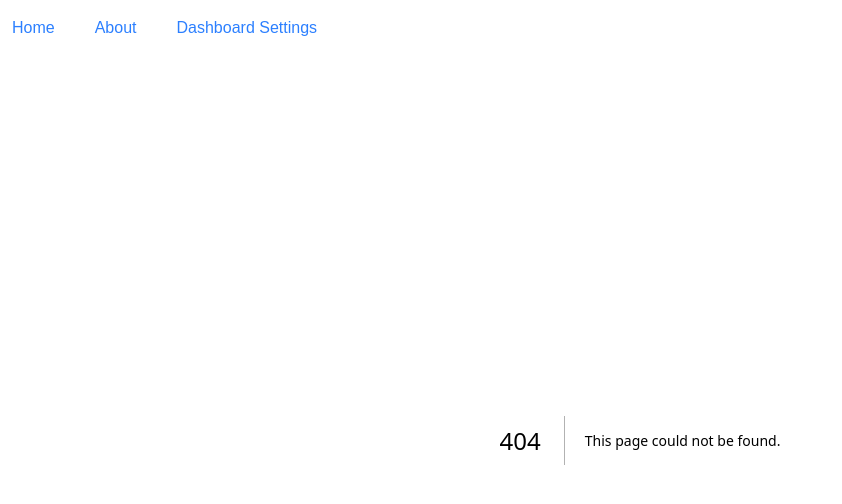
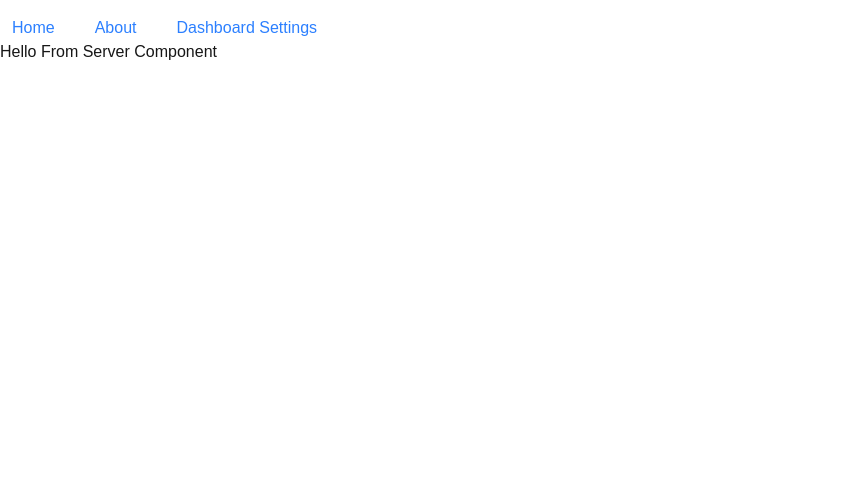
Before and after one commit to adithyaaneesh/next_js_sample, a Next.js app: page /servercomponent in a window 1280 px wide. Before the commit this address had no page. Shown: the top 504 px of the page, without its empty margins (0-842 px from the left). Built offline with nearby package versions, Linux system fonts and the light colour scheme.

Commit message:
server component

```diff
--- a/src/app/page.js
+++ b/src/app/page.js
@@ -1,4 +1,5 @@
 import Image from "next/image";
+import ServerComponenent from "./servercomponent/page";
 
 export default function Home() {
   return (
@@ -59,6 +60,7 @@ export default function Home() {
             Documentation
           </a>
         </div>
+        <ServerComponenent></ServerComponenent>
       </main>
     </div>
   );
--- /dev/null
+++ b/src/app/servercomponent/page.js
@@ -0,0 +1,12 @@
+import React from 'react'
+
+const ServerComponenent = () => {
+    console.log("Rendering server")
+  return (
+    <div>
+      <h1>Hello From Server Component</h1>
+    </div>
+  )
+}
+
+export default  ServerComponenent
```
